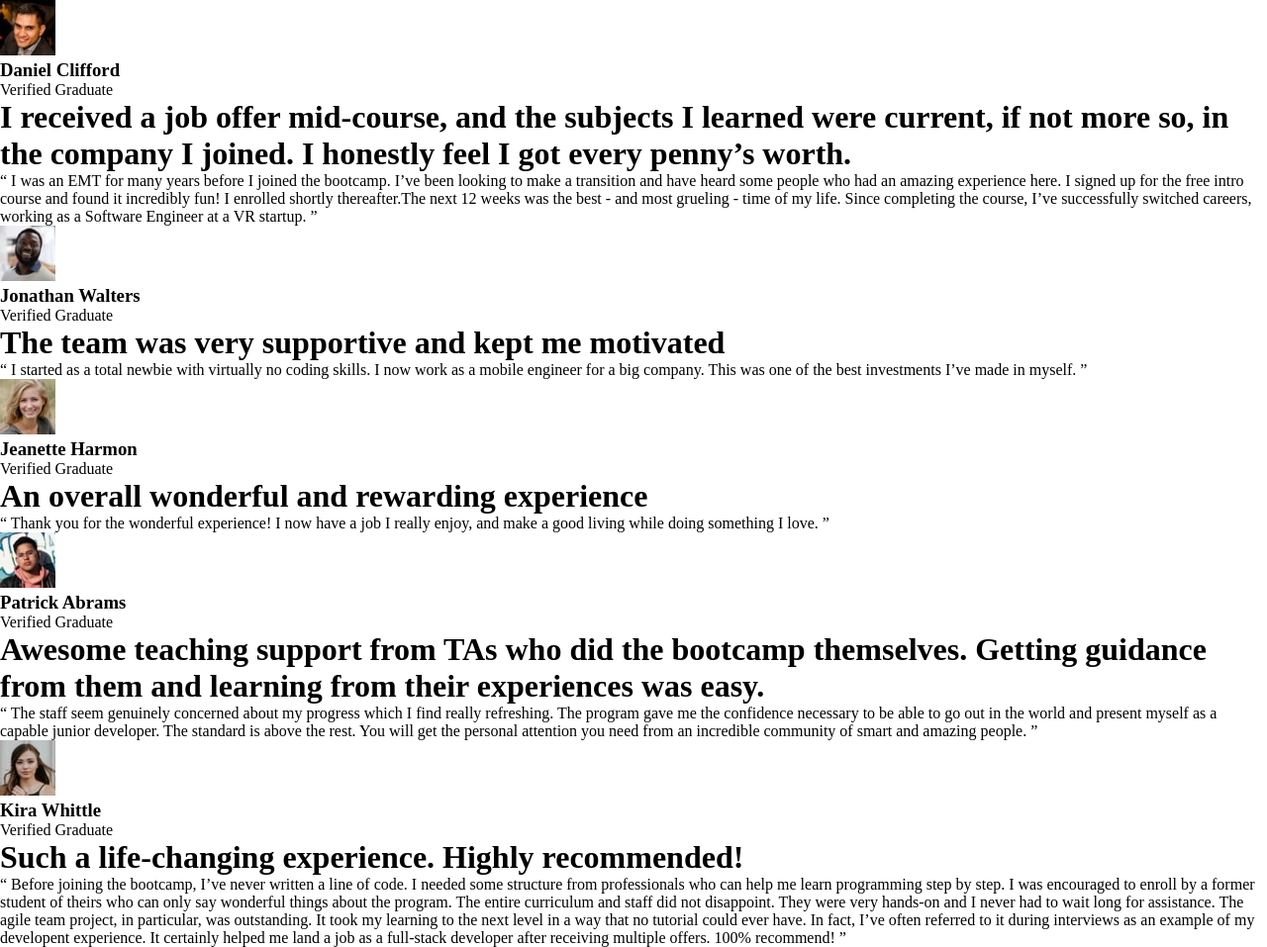
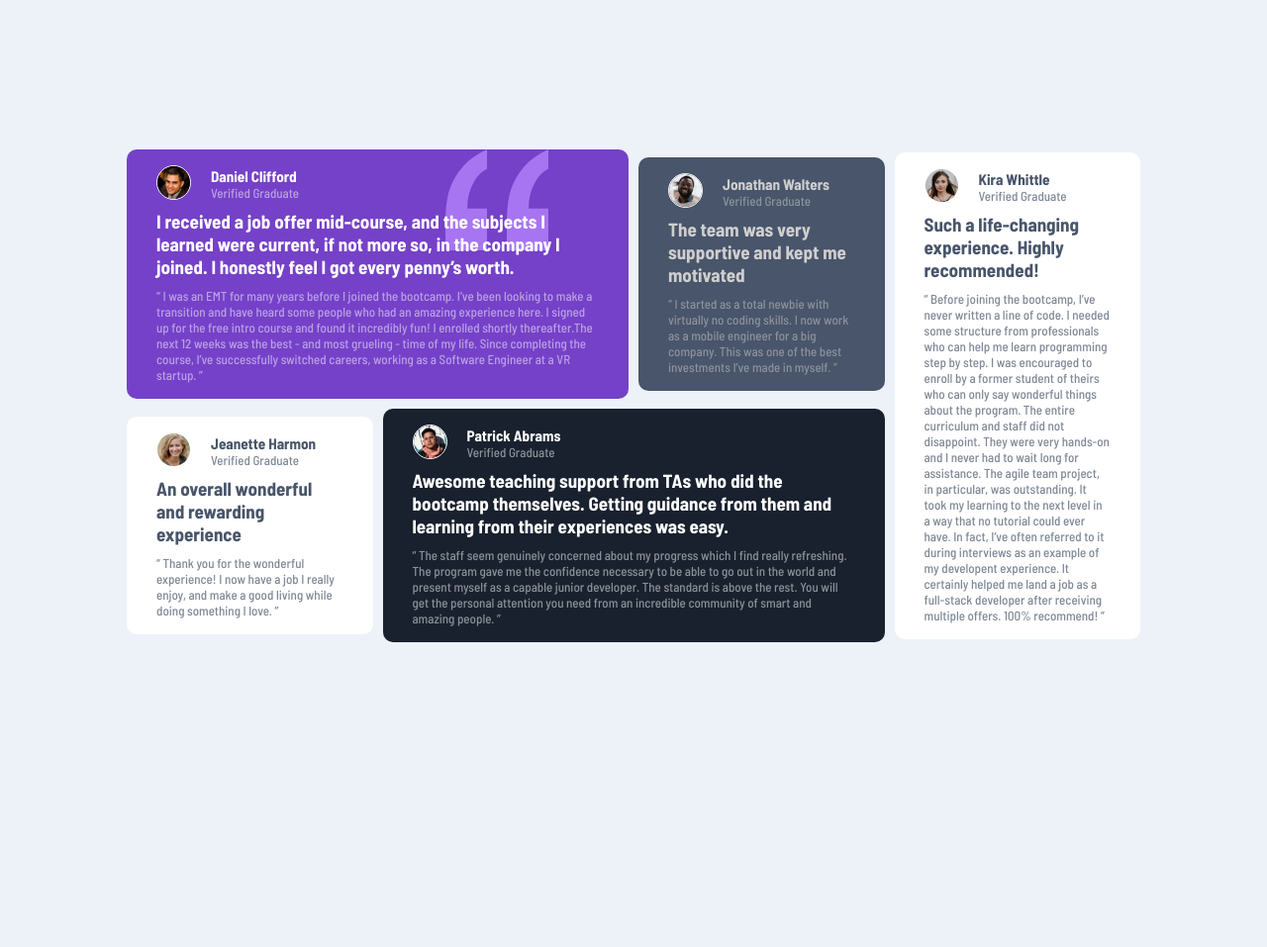
Before and after one commit to bijaylaxmibehera/testimonial-grid-section, a plain HTML site: page index.html in a window 1280 px wide. Shown: the whole page at 99% size. After the commit the page ends 800 px from the top, so only its background shows below. Drawn offline with Linux system fonts and the light colour scheme.

Commit message:
feat: styling done

```diff
--- a/index.html
+++ b/index.html
@@ -1,65 +1,141 @@
 <!DOCTYPE html>
 <html lang="en">
   <head>
-  <meta charset="UTF-8">
-  <meta name="viewport" content="width=device-width, initial-scale=1.0"> <!-- displays site properly based on user's device -->
+    <meta charset="UTF-8" />
+    <meta name="viewport" content="width=device-width, initial-scale=1.0" />
+    <!-- displays site properly based on user's device -->
     <title>Testimonial grid section</title>
-  <link rel="stylesheet" href="styles.css">
+    <link rel="stylesheet" href="styles.css" />
   </head>
   <body>
     <main class="container">
       <div class="wrapper">
         <div class="box a">
-        <img src="./images/image-daniel.jpg" alt="Daniel pic">
-        <h3> Daniel Clifford</h3>
+          <div class="top">
+            <span
+              ><img
+                src="./images/image-daniel.jpg"
+                alt="Daniel pic"
+                class="profile-pic"
+            /></span>
+            <div>
+              <h3>Daniel Clifford</h3>
               <p class="occupation">Verified Graduate</p>
-        <h1> I received a job offer mid-course, and the subjects I learned were current, if not more so, in the company I joined. I honestly feel I got every penny’s worth.</h1>
-        <p class="into">“ I was an EMT for many years before I joined the bootcamp. I’ve been looking to make a transition and have heard some people who had an amazing experience here. I signed up for the free intro course and found it incredibly fun! I enrolled shortly thereafter.The next 12 weeks was the best - and most grueling - time of my life. Since completing the course, I’ve successfully switched careers, working as a Software Engineer at a VR startup. ”</p>
+            </div>
+          </div>
+          <h1>
+            I received a job offer mid-course, and the subjects I learned were
+            current, if not more so, in the company I joined. I honestly feel I
+            got every penny’s worth.
+          </h1>
+          <p class="into">
+            “ I was an EMT for many years before I joined the bootcamp. I’ve
+            been looking to make a transition and have heard some people who had
+            an amazing experience here. I signed up for the free intro course
+            and found it incredibly fun! I enrolled shortly thereafter.The next
+            12 weeks was the best - and most grueling - time of my life. Since
+            completing the course, I’ve successfully switched careers, working
+            as a Software Engineer at a VR startup. ”
+          </p>
         </div>
         <div class="box b">
-        <img src="./images/image-jonathan.jpg" alt="Jonathan Walters pic">
+          <div class="top">
+            <span>
+              <img
+                src="./images/image-jonathan.jpg"
+                alt="Jonathan Walters pic"
+                class="profile-pic"
+            /></span>
+            <div>
               <h3>Jonathan Walters</h3>
               <p class="occupation">Verified Graduate</p>
+            </div>
+          </div>
           <h1>The team was very supportive and kept me motivated</h1>
-        <p class="intro"> “ I started as a total newbie with virtually no coding skills. I now work as a mobile engineer for a big company. This was one of the best investments I’ve made in myself. ”</p>
+          <p class="intro">
+            “ I started as a total newbie with virtually no coding skills. I now
+            work as a mobile engineer for a big company. This was one of the
+            best investments I’ve made in myself. ”
+          </p>
         </div>
         <div class="box c">
-        <img src="./images/image-jeanette.jpg" alt="Jeanette Harmon pic">
-        <h3>Jeanette Harmon</h3>
-        <p class="occupation"> Verified Graduate</p>
-        <h1> An overall wonderful and rewarding experience</h1>
+          <div class="top">
+            <span>
+              <img
+                src="./images/image-kira.jpg"
+                alt="Kira Whittle pic"
+                class="profile-pic"
+            /></span>
+            <div>
+              <h3>Kira Whittle</h3>
+              <p class="occupation">Verified Graduate</p>
+            </div>
+          </div>
+          <h1>Such a life-changing experience. Highly recommended!</h1>
           <p class="intro">
-          “ Thank you for the wonderful experience! I now have a job I really enjoy, and make a good living while doing something I love. ”
+            “ Before joining the bootcamp, I’ve never written a line of code. I
+            needed some structure from professionals who can help me learn
+            programming step by step. I was encouraged to enroll by a former
+            student of theirs who can only say wonderful things about the
+            program. The entire curriculum and staff did not disappoint. They
+            were very hands-on and I never had to wait long for assistance. The
+            agile team project, in particular, was outstanding. It took my
+            learning to the next level in a way that no tutorial could ever
+            have. In fact, I’ve often referred to it during interviews as an
+            example of my developent experience. It certainly helped me land a
+            job as a full-stack developer after receiving multiple offers. 100%
+            recommend! ”
           </p>
         </div>
         <div class="box d">
-        <img src="./images/image-patrick.jpg" alt="Patrick Abrams pic">
-        <h3> Patrick Abrams</h3>
-        <p class="occupation">
-          Verified Graduate
-        </p>
-        <h1>
-          Awesome teaching support from TAs who did the bootcamp themselves. Getting guidance from them and learning from their experiences was easy.
-        </h1>
+          <div class="top">
+            <span>
+              <img
+                src="./images/image-jeanette.jpg"
+                alt="Jeanette Harmon pic"
+                class="profile-pic"
+            /></span>
+            <div>
+              <h3>Jeanette Harmon</h3>
+              <p class="occupation">Verified Graduate</p>
+            </div>
+          </div>
+          <h1>An overall wonderful and rewarding experience</h1>
           <p class="intro">
-          “ The staff seem genuinely concerned about my progress which I find really refreshing. The program gave me the confidence necessary to be able to go out in the world and present myself as a capable junior developer. The standard is above the rest. You will get the personal attention you need from an incredible community of smart and amazing people. ”
+            “ Thank you for the wonderful experience! I now have a job I really
+            enjoy, and make a good living while doing something I love. ”
           </p>
         </div>
         <div class="box e">
-        <img src="./images/image-kira.jpg" alt="Kira Whittle pic">
-        <h3>Kira Whittle</h3>
+          <div class="top">
+            <span>
+              <img
+                src="./images/image-patrick.jpg"
+                alt="Patrick Abrams pic"
+                class="profile-pic"
+            /></span>
+            <div>
+              <h3>Patrick Abrams</h3>
               <p class="occupation">Verified Graduate</p>
-        <h1>Such a life-changing experience. Highly recommended!</h1>
-        <p class="intro">  “ Before joining the bootcamp, I’ve never written a line of code. I needed some structure from professionals who can help me learn programming step by step. I was encouraged to enroll by a former student of theirs who can only say wonderful things about the program. The entire curriculum and staff did not disappoint. They were very hands-on and I never had to wait long for assistance. The agile team project, in particular, was outstanding. It took my learning to the next level in a way that no tutorial could ever have. In fact, I’ve often referred to it during interviews as an example of my developent experience. It certainly helped me land a job as a full-stack developer after receiving multiple offers. 100% recommend! ”
+            </div>
+          </div>
+
+          <h1>
+            Awesome teaching support from TAs who did the bootcamp themselves.
+            Getting guidance from them and learning from their experiences was
+            easy.
+          </h1>
+          <p class="intro">
+            “ The staff seem genuinely concerned about my progress which I find
+            really refreshing. The program gave me the confidence necessary to
+            be able to go out in the world and present myself as a capable
+            junior developer. The standard is above the rest. You will get the
+            personal attention you need from an incredible community of smart
+            and amazing people. ”
           </p>
         </div>
       </div>
     </main>
-
-
-
-
-
 
     <!-- <div class="attribution">
     Challenge by <a href="https://www.frontendmentor.io?ref=challenge" target="_blank">Frontend Mentor</a>.
--- a/styles.css
+++ b/styles.css
@@ -1,5 +1,122 @@
-*{
+@import url('https://fonts.googleapis.com/css2?family=Barlow+Semi+Condensed:wght@500;700&display=swap');
+
+:root {
+    /* Primary */
+
+    --moderate-violet: hsl(263, 55%, 52%);
+    --very-dark-grayish-blue: hsl(217, 19%, 35%);
+    --very-dark-blackish-blue: hsl(219, 29%, 14%);
+    --white: hsl(0, 0%, 100%);
+
+    /* Neutral */
+
+    --light-gray: hsl(0, 0%, 81%);
+    --light-grayish-blue: hsl(210, 46%, 95%);
+}
+
+* {
     margin: 0;
     padding: 0;
     box-sizing: border-box;
 }
+html {
+    font-size: 100%;
+  }
+
+body {
+    font-family: 'Barlow Semi Condensed', sans-serif;
+    font-size: 13px;
+    background-color: var(--light-grayish-blue);
+
+}
+.container{
+    max-width: 100vw;
+    height: 100vh;
+    display: flex;
+    align-items: center;
+    justify-content: center;
+}
+
+.wrapper {
+    max-width: 80%;
+    display: grid;
+    justify-content: center;
+    align-items: center;
+    grid-gap: 10px;
+    grid-template-columns: repeat(4, 1fr);
+    grid-template-rows: auto;
+    grid-template-areas: "a a b c" "d e e c";
+}
+.box{
+    padding: 16px 30px;
+    border-radius: 10px;
+}
+
+.a {
+    background-image: url("./images/bg-pattern-quotation.svg");
+    background-repeat: no-repeat;
+    background-color: var(--moderate-violet);
+    background-position: top right;
+    background-position-x: 80%;
+    grid-area: a;
+}
+
+.b {
+    background-color: var(--very-dark-grayish-blue);
+    grid-area: b;
+}
+
+.c {
+    background-color: var(--white);
+    grid-area: c;
+}
+
+.d {
+    background-color: var(--white);
+    grid-area: d;
+}
+
+.e {
+    background-color: var(--very-dark-blackish-blue);
+    grid-area: e;
+}
+.a img,.b img,.c img,.d img,.e img{
+    width: 35px;
+    height: auto;
+    border: 1px solid var(--white);
+    border-radius: 50%;
+}
+h1{
+    font-size: 19px;
+    font-weight: 700;
+    padding-bottom: 10px;
+}
+.box p{
+    font-size: 13px;
+}
+.top{
+    display: flex;
+    align-items: center;
+    margin-bottom: 7px;
+}
+.top div{
+    margin-left: 20px;
+}
+.a .top div, .e .top div, .a h1, .e h1{
+    color: var(--white);
+}
+.a .top div p, .e .top div p, .a p, .e p{
+    color:hsla(0, 0%, 100%, 0.5);
+}
+.b .top div, .b h1{
+    color: var(--light-gray);
+}
+.b .top div p, .b p{
+    color:hsla(0, 0%, 81%, 0.5);
+}
+.c .top div, .d .top div, .c h1, .d h1{
+    color: var(--very-dark-grayish-blue);
+}
+.c .top div p, .d .top div p, .c p, .d p{
+    color:hsla(217, 19%, 35%, 0.7);
+}
```
Lines whose indentation alone changed are shown as unchanged.
